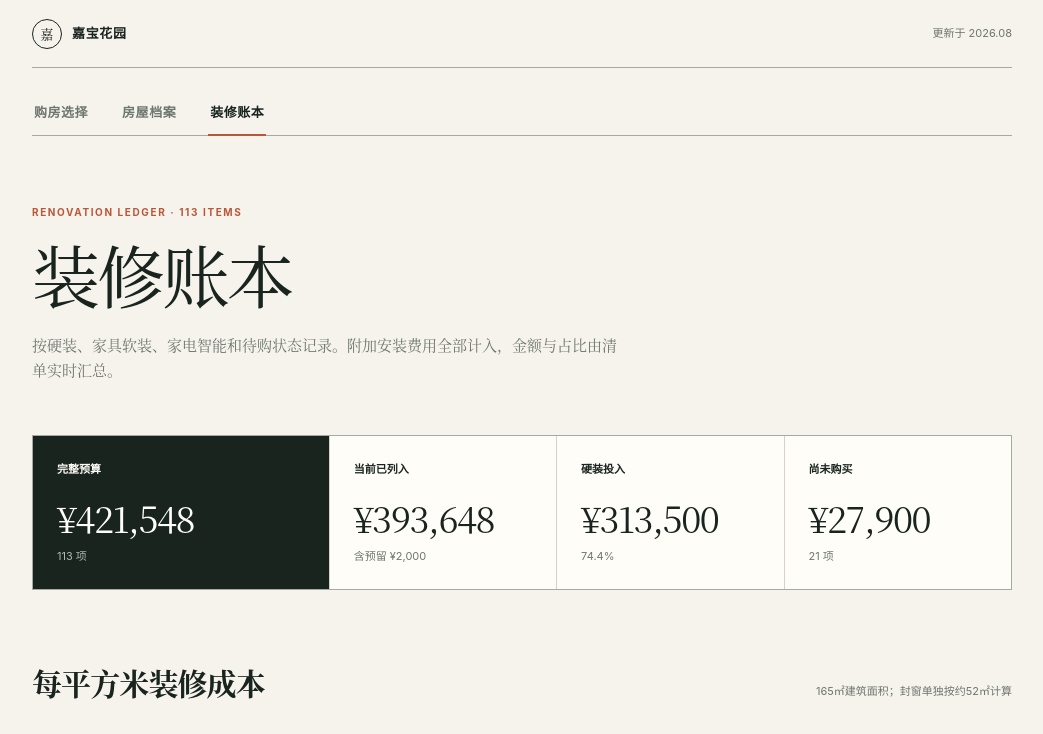
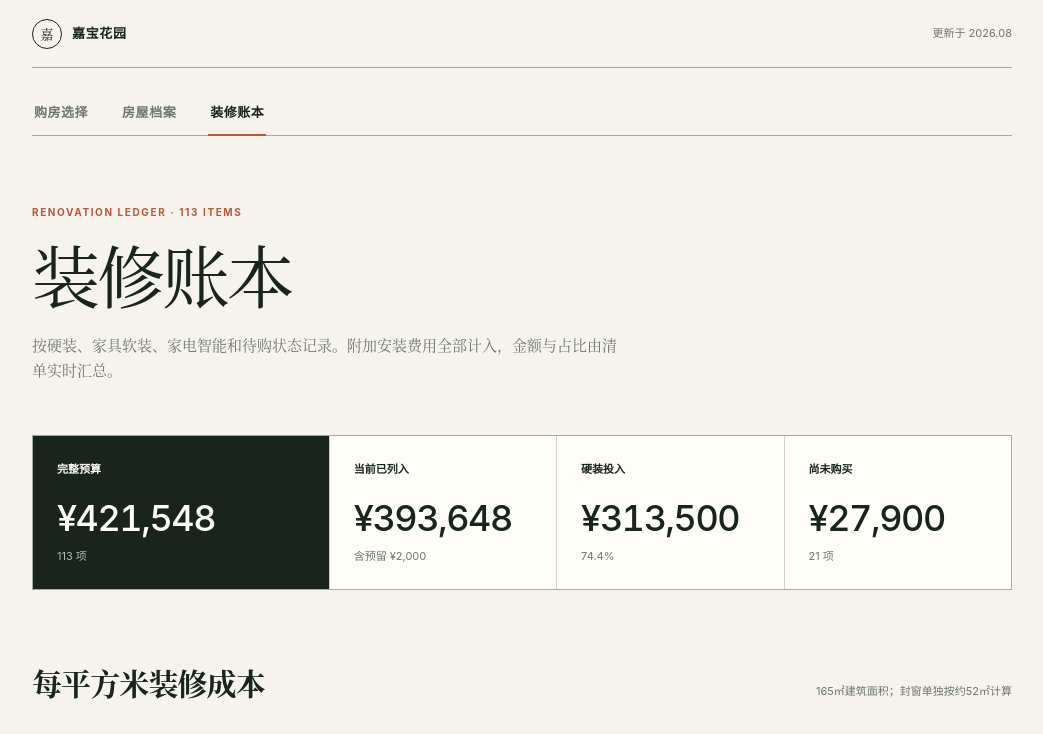
Before and after one commit to JansenZ/renovation-budget, a website with bundled scripts: page index.html in a window 1280 px wide. Shown: the top 734 px of the page, without its empty margins (118-1161 px from the left). Built offline with nearby package versions, Linux system fonts and the light colour scheme.

Commit message:
fix: stabilize currency numerals on iOS

```diff
--- a/assets/styles.css
+++ b/assets/styles.css
@@ -13,6 +13,7 @@
   --content: min(980px, calc(100vw - 40px));
   --serif: "Songti SC", "STSong", "Noto Serif CJK SC", Georgia, serif;
   --sans: ui-sans-serif, -apple-system, BlinkMacSystemFont, "Segoe UI", "PingFang SC", "Microsoft YaHei", sans-serif;
+  --numeric: "SF Pro Text", -apple-system, BlinkMacSystemFont, "Segoe UI", Arial, sans-serif;
 }
 
 * {
@@ -1310,6 +1311,20 @@ main,
   text-align: right;
 }
 
+.overall-breakdown dd,
+.summary-value,
+.reference-metric strong,
+.group-total strong,
+.expense-total,
+.finalist-price,
+[data-overall-value],
+[data-mortgage-value],
+[data-purchase-unit-price] {
+  font-family: var(--numeric);
+  font-feature-settings: "lnum" 1, "tnum" 1;
+  font-variant-numeric: lining-nums tabular-nums;
+}
+
 .footer {
   display: flex;
   justify-content: space-between;
```
